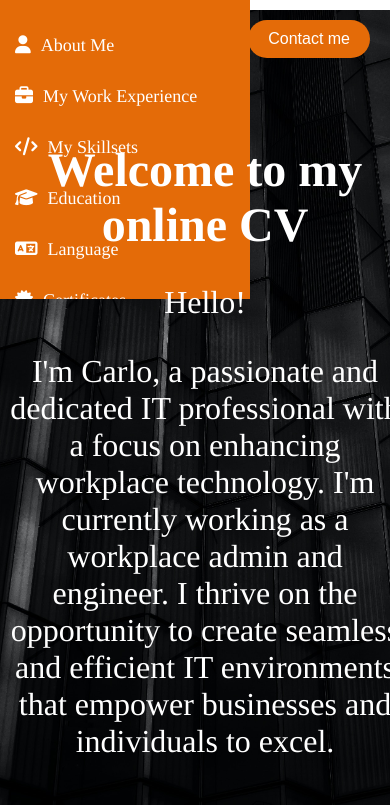
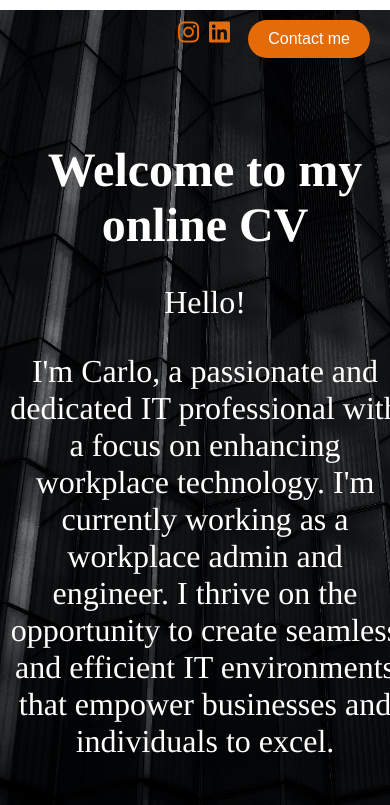
Before and after one commit to CarloRoethlisberger/MyPortfoliopage, an Angular app: page / in a window 390 px wide. Shown: the top 805 px of the page. Built offline with nearby package versions, Linux system fonts and the light colour scheme.

Commit message:
Changes to media query

```diff
--- a/src/app/app.component.css
+++ b/src/app/app.component.css
@@ -78,7 +78,7 @@ img {
 
 
     .sidebar {
-    height: 33%;
+    height: 100%;
     width: 250px;
     position: fixed;
     top: 0;
@@ -192,7 +192,7 @@ img {
         }
 
 
-        @media screen and (max-width: 600px) {
+        @media screen and (max-width: 800px) {
 
             html, body {
                 background-image: url('../assets/mobile_background.jpg'); /* Set the mobile background image URL */
@@ -219,18 +219,7 @@ img {
             }
 
             .sidebar {
-                height: 33%;
-                width: 50px;
-                position: fixed;
-                top: 0;
-                left: 0;
-                background-color: #e46b08;
-                padding-top: 20px;
-                overflow-x: hidden;
-
-                width: 50px;
-                overflow: hidden;
-                transition: width 0.5s ease;
+                display: none; /* Hide the sidebar on mobile */
             }
 
         }
```
Also changed, not shown: 3 other files (tests, documents, lock files or other folders).
